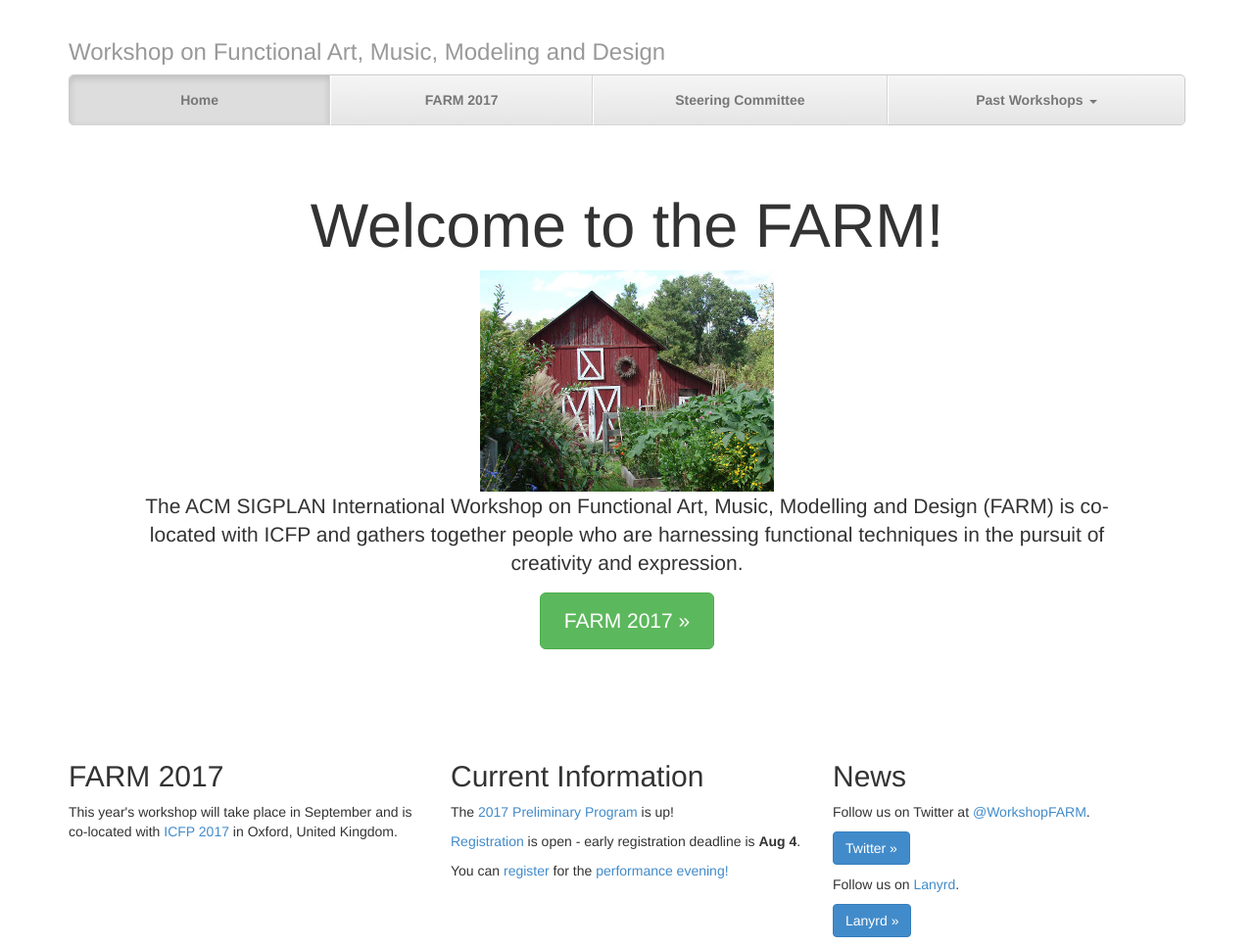
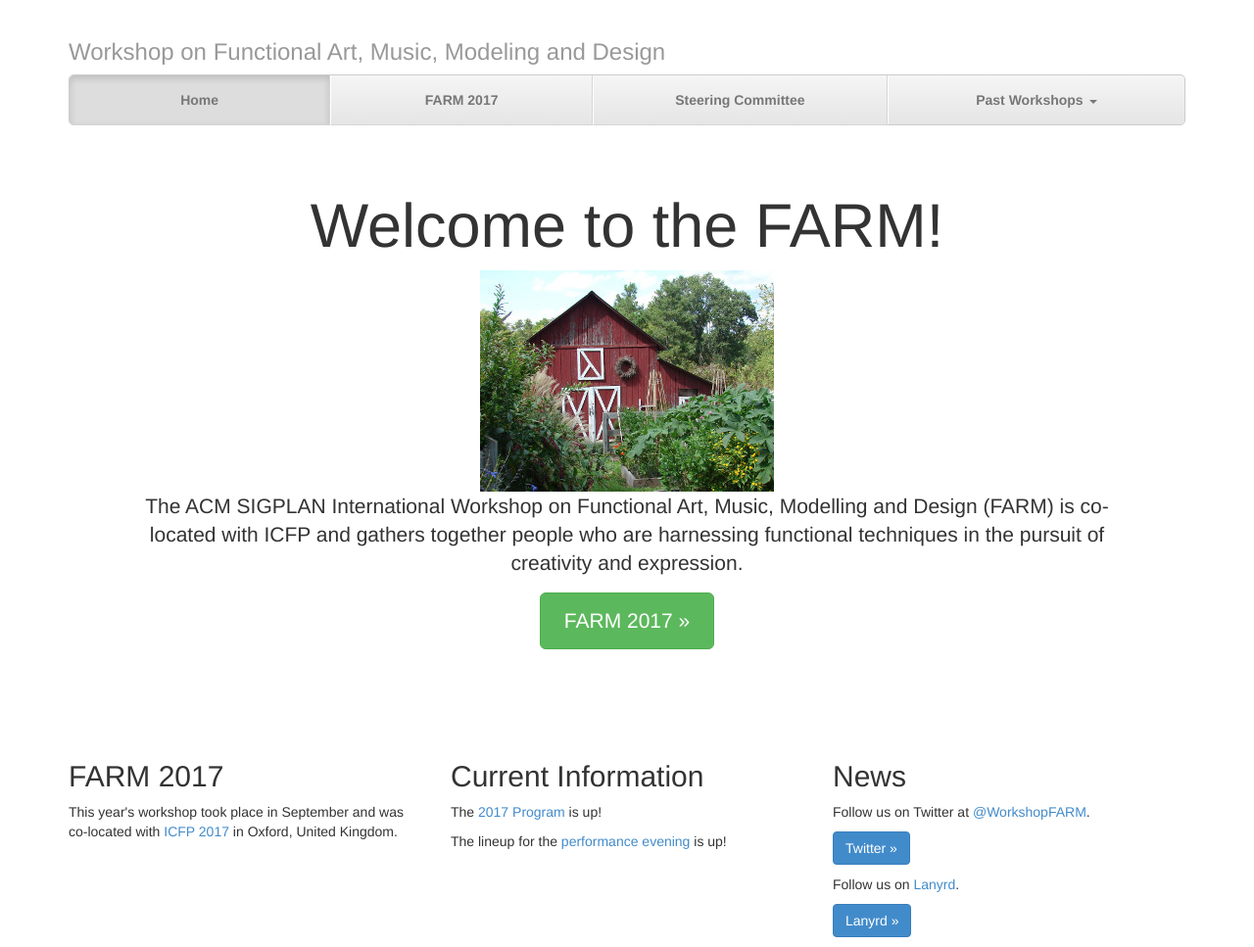
Before and after one commit to functional-art/functional-art.github.com, a Jekyll site: the page built from index.html, in a window 1280 px wide. Shown: the whole page at 98% size. Built offline with Jekyll 4.4.1, drawn with Linux system fonts in a browser that asks for light colours; nearby versions of some CDN libraries.

Commit message:
2017 -> past

```diff
--- a/index.html
+++ b/index.html
@@ -56,7 +56,7 @@
       <div class="row">
         <div class="col-lg-4">
           <h2>FARM 2017</h2>
-          <p>This year's workshop will take place in September and is co-located with <a
+          <p>This year's workshop took place in September and was co-located with <a
           href="http://icfp17.sigplan.org/home">ICFP 2017</a> in
           Oxford, United Kingdom.</p>
 
@@ -69,13 +69,11 @@
        </div>
         <div class="col-lg-4">
 	  <h2>Current Information</h2>
-	  <p>The <a href="/2017/">2017 Preliminary Program</a> is
+	  <p>The <a href="/2017/">2017 Program</a> is
 	    up!</p>
-	  <p><a href="http://icfp17.sigplan.org/attending/registration">Registration</a>
-	    is open - early registration deadline is <b>Aug 4</b>.</p>
-          <p>You
-            can <a href="https://oldfirestation.org.uk/whats-on/?ts_routing=/shows/873576176">register</a>
-          for the <a href="/2017/performance.html">performance evening!</a></p>
+          <p>The lineup for
+          the <a href="/2017/performance.html">performance
+          evening</a> is up!</p>
        </div>
         <div class="col-lg-4">
           <h2>News</h2>
```
